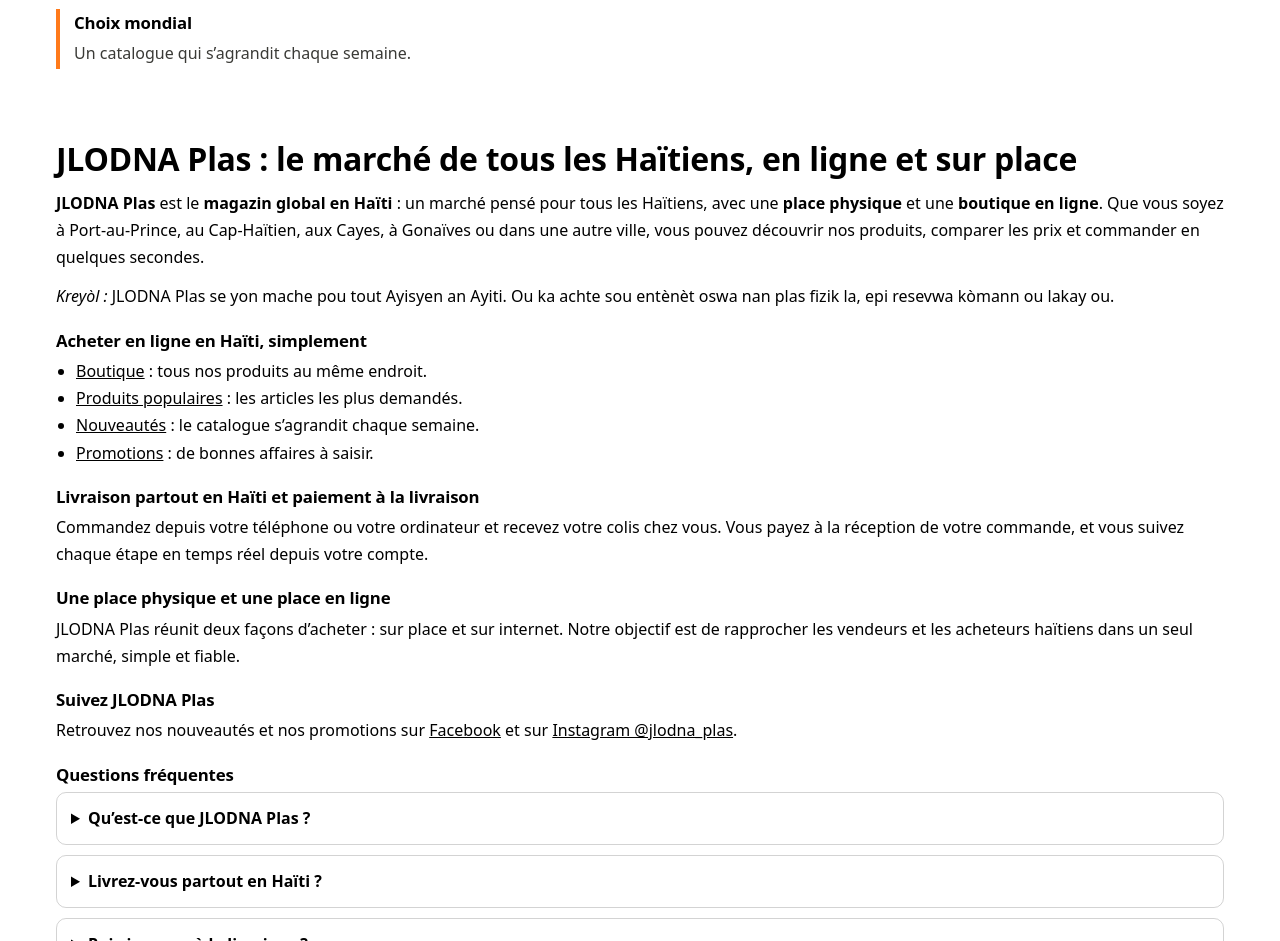
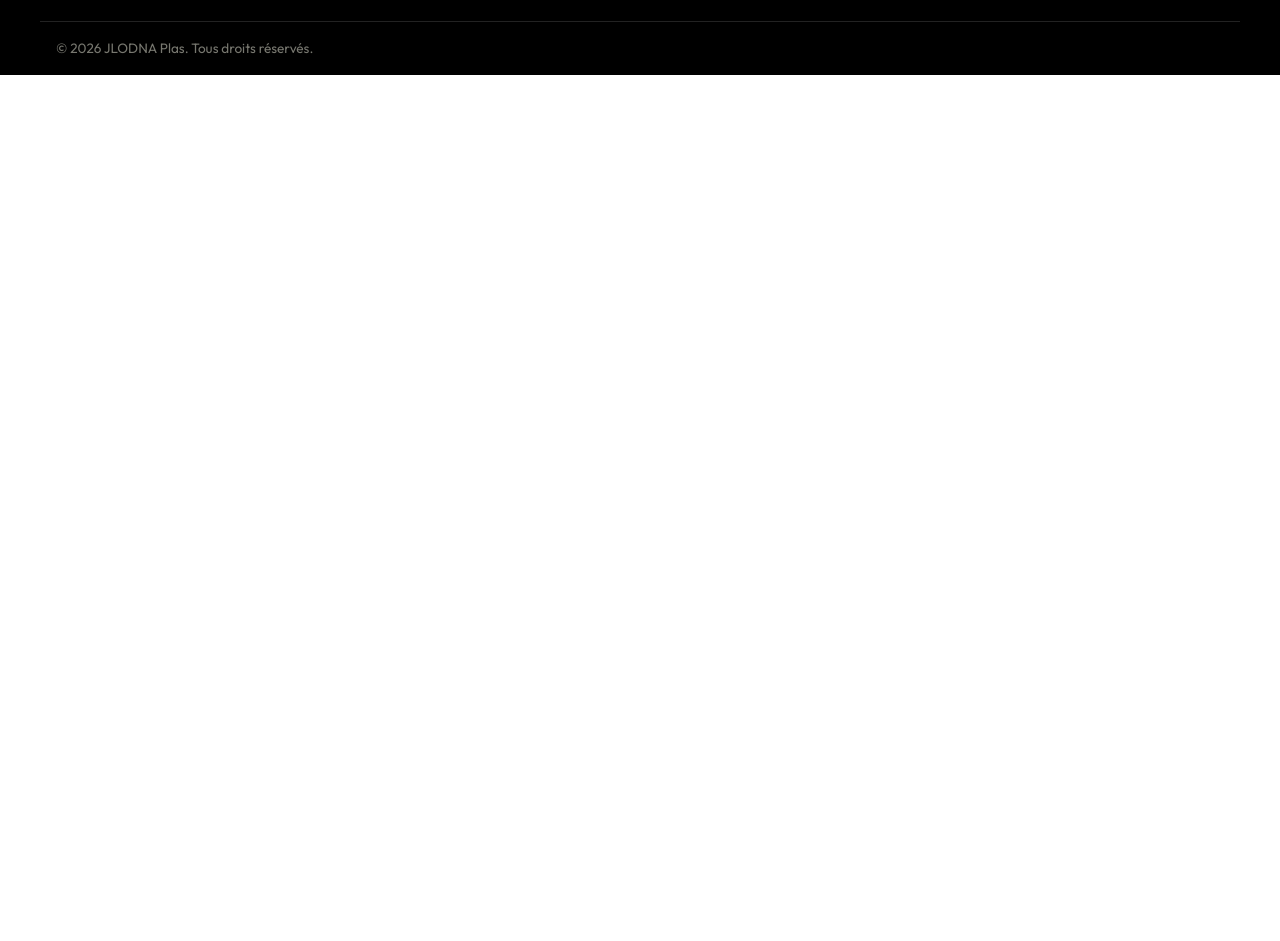
Before and after one commit to Jonathan-Odthan/jlodnaplas, a website with bundled scripts: page index.html in a window 1280 px wide. Shown: the part 1859-2800 px from the top of the page. After the commit the page ends 1934 px from the top, so only its background shows below. Built offline with nearby package versions, Linux system fonts and the light colour scheme; files whose address does not match are found by name.

Commit message:
Enhance SEO with updated meta tags and content
Updated title and description meta tags for SEO. Modified content for better clarity and added Open Graph and Twitter meta tags.

```diff
--- a/index.html
+++ b/index.html
@@ -3,27 +3,10 @@
 <head>
 <meta charset="utf-8">
 <meta name="viewport" content="width=device-width, initial-scale=1, viewport-fit=cover">
-<title>JLODNA Plas | Magazin global en Haïti</title>
-<meta name="description" content="Achetez en ligne et en magasin chez JLODNA Plas, le marché global en Haïti : produits populaires, nouveautés et promotions livrés chez vous.">
-<link rel="canonical" href="https://www.jlodna.com/">
+<title>JLODNA Plas — Magazin global en Haïti</title>
+<meta name="description" content="Achetez en ligne chez JLODNA Plas, magazin global en Haïti : produits populaires, nouveautés et promotions livrés chez vous.">
 
-<!-- ===== CSS : adaptez le chemin si votre fichier a un autre nom ===== -->
-<link rel="stylesheet" href="/css/style.css">
-
-<style>
-/* SEO accueil : styles isolés, héritent des couleurs du site */
-.seo-home{margin:0;padding:8px 0 24px;line-height:1.7}
-.seo-home h2{margin:0 0 12px}
-.seo-home h3{margin:20px 0 8px}
-.seo-home p{margin:0 0 12px}
-.seo-home ul{margin:0 0 12px;padding-left:20px}
-.seo-home details{border:1px solid rgba(128,128,128,.35);border-radius:10px;padding:12px 14px;margin:0 0 10px}
-.seo-home summary{cursor:pointer;font-weight:600}
-.seo-home details p{margin:10px 0 0}
-.seo-home a{text-decoration:underline}
-</style>
-
-<!-- ===== SEO JLODNA Plas ===== -->
+  <!-- ===== SEO JLODNA Plas ===== -->
 <meta name="keywords" content="JLODNA Plas, jlodna, marché haïtien, magazin Ayiti, boutique en ligne Haïti, e-commerce Haïti, achat en ligne Haïti, livraison Haïti, Port-au-Prince, Cap-Haïtien, MonCash, NatCash, achte sou entènèt Ayiti">
 <meta name="author" content="JLODNA Plas">
 <meta name="robots" content="index, follow, max-image-preview:large, max-snippet:-1, max-video-preview:-1">
@@ -125,6 +108,23 @@
   if (o) o.content = "https://www.jlodna.com" + p;
 })();
 </script>
+
+
+<link rel="canonical" href="https://www.jlodna.com/">
+<meta property="og:type" content="website"><meta property="og:site_name" content="JLODNA Plas">
+<meta property="og:title" content="JLODNA Plas — Magazin global en Haïti"><meta property="og:description" content="Achetez en ligne chez JLODNA Plas, magazin global en Haïti : produits populaires, nouveautés et promotions livrés chez vous.">
+<meta property="og:url" content="https://www.jlodna.com/"><meta property="og:image" content="https://www.jlodna.com/assets/icons/icon-512.png"><meta property="og:locale" content="fr_HT">
+<meta name="twitter:card" content="summary"><meta name="twitter:title" content="JLODNA Plas — Magazin global en Haïti"><meta name="twitter:description" content="Achetez en ligne chez JLODNA Plas, magazin global en Haïti : produits populaires, nouveautés et promotions livrés chez vous."><meta name="twitter:image" content="https://www.jlodna.com/assets/icons/icon-512.png">
+<meta name="theme-color" content="#000000">
+<link rel="icon" href="/assets/icons/favicon.ico" sizes="48x48"><link rel="icon" type="image/png" sizes="32x32" href="/assets/icons/icon-32.png"><link rel="apple-touch-icon" href="/assets/icons/icon-180.png">
+<link rel="manifest" href="/manifest.json">
+<link rel="preconnect" href="https://fonts.googleapis.com"><link rel="preconnect" href="https://fonts.gstatic.com" crossorigin>
+<link rel="stylesheet" href="https://fonts.googleapis.com/css2?family=Outfit:wght@400;600;700;800&display=swap">
+<link rel="stylesheet" href="/css/style.css"><link rel="stylesheet" href="/css/responsive.css">
+<script type="application/ld+json">{"@context":"https://schema.org","@type":"Organization","name":"JLODNA Plas","url":"https://www.jlodna.com","logo":"https://www.jlodna.com/assets/icons/icon-512.png","email":"jloodna@gmail.com","areaServed":"HT"}</script>
+
+<script src="https://cdn.jsdelivr.net/npm/@supabase/supabase-js@2.45.4/dist/umd/supabase.min.js"></script>
+<script src="/js/config.js"></script>
 </head>
 <body>
 <a class="skip" href="#main">Aller au contenu</a>
@@ -132,7 +132,7 @@
 <main id="main">
 
 <section class="hero"><div class="dot-big" aria-hidden="true"></div><div class="wrap">
-<h1>JLODNA Plas<br><em>Magazin global en Haïti</em></h1>
+<h1>JLODNA Plas<br><em>Marché haïtienne</em></h1>
 <p>Tout ce qu’il vous faut, commandé en quelques secondes et livré chez vous.</p>
 <div class="cta"><a class="btn primary" href="/shop">Voir la boutique</a><a class="btn ghost" href="/shop?sort=new">Nouveautés</a></div></div></section>
 <div class="wrap">
@@ -146,39 +146,9 @@
 <div><h3>Paiement à la livraison</h3><p>Vous payez quand vous recevez votre commande.</p></div>
 <div><h3>Suivi en temps réel</h3><p>Chaque étape de votre commande vous est notifiée tout de suite.</p></div>
 <div><h3>Choix mondial</h3><p>Un catalogue qui s’agrandit chaque semaine.</p></div></div></section>
-<section class="block seo-home" id="a-propos-jlodna-plas" aria-labelledby="seo-h2">
-<h2 id="seo-h2">JLODNA Plas : le marché de tous les Haïtiens, en ligne et sur place</h2>
-<p><strong>JLODNA Plas</strong> est le <strong>magazin global en Haïti</strong> : un marché pensé pour tous les Haïtiens, avec une <strong>place physique</strong> et une <strong>boutique en ligne</strong>. Que vous soyez à Port-au-Prince, au Cap-Haïtien, aux Cayes, à Gonaïves ou dans une autre ville, vous pouvez découvrir nos produits, comparer les prix et commander en quelques secondes.</p>
-<p><em>Kreyòl :</em> JLODNA Plas se yon mache pou tout Ayisyen an Ayiti. Ou ka achte sou entènèt oswa nan plas fizik la, epi resevwa kòmann ou lakay ou.</p>
-
-<h3>Acheter en ligne en Haïti, simplement</h3>
-<ul>
-<li><a href="/shop">Boutique</a> : tous nos produits au même endroit.</li>
-<li><a href="/shop?sort=popular">Produits populaires</a> : les articles les plus demandés.</li>
-<li><a href="/shop?sort=new">Nouveautés</a> : le catalogue s’agrandit chaque semaine.</li>
-<li><a href="/shop?sale=1">Promotions</a> : de bonnes affaires à saisir.</li>
-</ul>
-
-<h3>Livraison partout en Haïti et paiement à la livraison</h3>
-<p>Commandez depuis votre téléphone ou votre ordinateur et recevez votre colis chez vous. Vous payez à la réception de votre commande, et vous suivez chaque étape en temps réel depuis votre compte.</p>
-
-<h3>Une place physique et une place en ligne</h3>
-<p>JLODNA Plas réunit deux façons d’acheter : sur place et sur internet. Notre objectif est de rapprocher les vendeurs et les acheteurs haïtiens dans un seul marché, simple et fiable.</p>
-
-<h3>Suivez JLODNA Plas</h3>
-<p>Retrouvez nos nouveautés et nos promotions sur <a href="https://www.facebook.com/jlodnaplas" target="_blank" rel="noopener me">Facebook</a> et sur <a href="https://www.instagram.com/jlodna_plas" target="_blank" rel="noopener me">Instagram @jlodna_plas</a>.</p>
-
-<h3>Questions fréquentes</h3>
-<details><summary>Qu’est-ce que JLODNA Plas ?</summary><p>JLODNA Plas est un marché pour tous les Haïtiens en Haïti : une place physique et en ligne où l’on peut acheter des produits populaires, des nouveautés et des promotions.</p></details>
-<details><summary>Livrez-vous partout en Haïti ?</summary><p>Oui, JLODNA Plas propose la livraison partout en Haïti. Vous commandez en ligne et recevez votre commande chez vous.</p></details>
-<details><summary>Puis-je payer à la livraison ?</summary><p>Oui. Vous pouvez payer à la réception de votre commande.</p></details>
-<details><summary>Comment suivre ma commande ?</summary><p>Chaque étape de votre commande est notifiée en temps réel depuis votre compte JLODNA Plas.</p></details>
-<details><summary>Où suivre JLODNA Plas sur les réseaux sociaux ?</summary><p>Sur Facebook (facebook.com/jlodnaplas) et sur Instagram (@jlodna_plas).</p></details>
-</section>
 </div>
 </main>
-<noscript><p style="padding:16px">JLODNA Plas — Magazin global en Haïti. Activez JavaScript pour voir les produits, ou visitez <a href="/shop">la boutique</a>.</p></noscript>
 <div id="app-footer"></div>
 <script type="module" src="/js/pages/home.js"></script>
 </body>
-</html>
+  </html>
```
